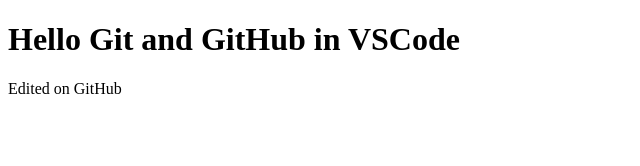
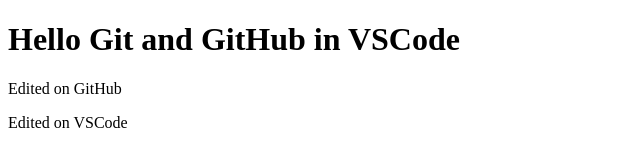
Before and after one commit to joaodipaola/teste-github-vscode, a plain HTML site: page index.html in a window 1280 px wide. Shown: the whole page, without its empty margins (0-640 px from the left). Drawn offline with Linux system fonts and the light colour scheme.

Commit message:
refactor: alter index.html

```diff
--- a/index.html
+++ b/index.html
@@ -8,5 +8,6 @@
 <body>
     <h1>Hello Git and GitHub in VSCode</h1>
     <p>Edited on GitHub</p>
+    <p>Edited on VSCode</p>
 </body>
 </html>
```
